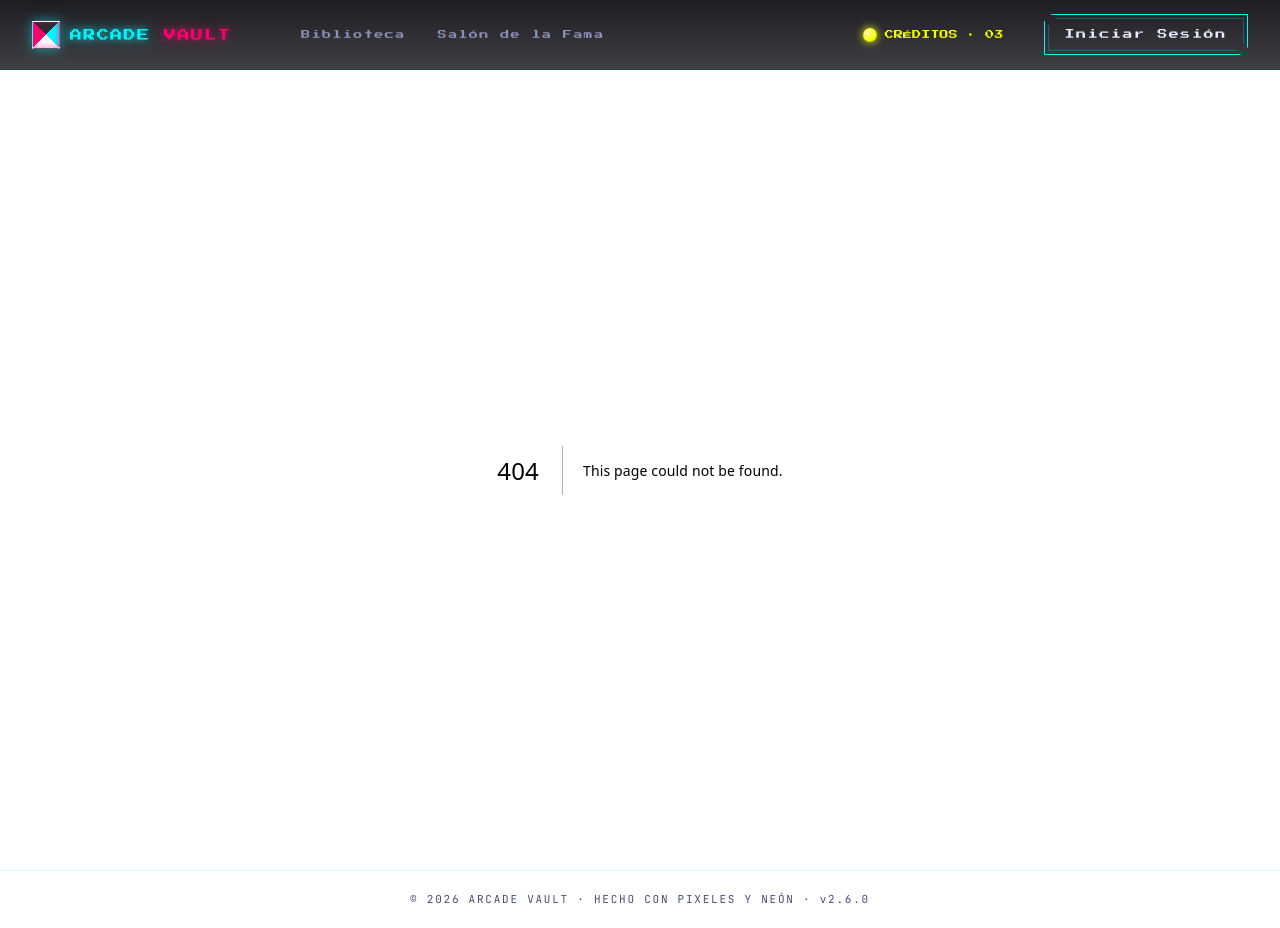
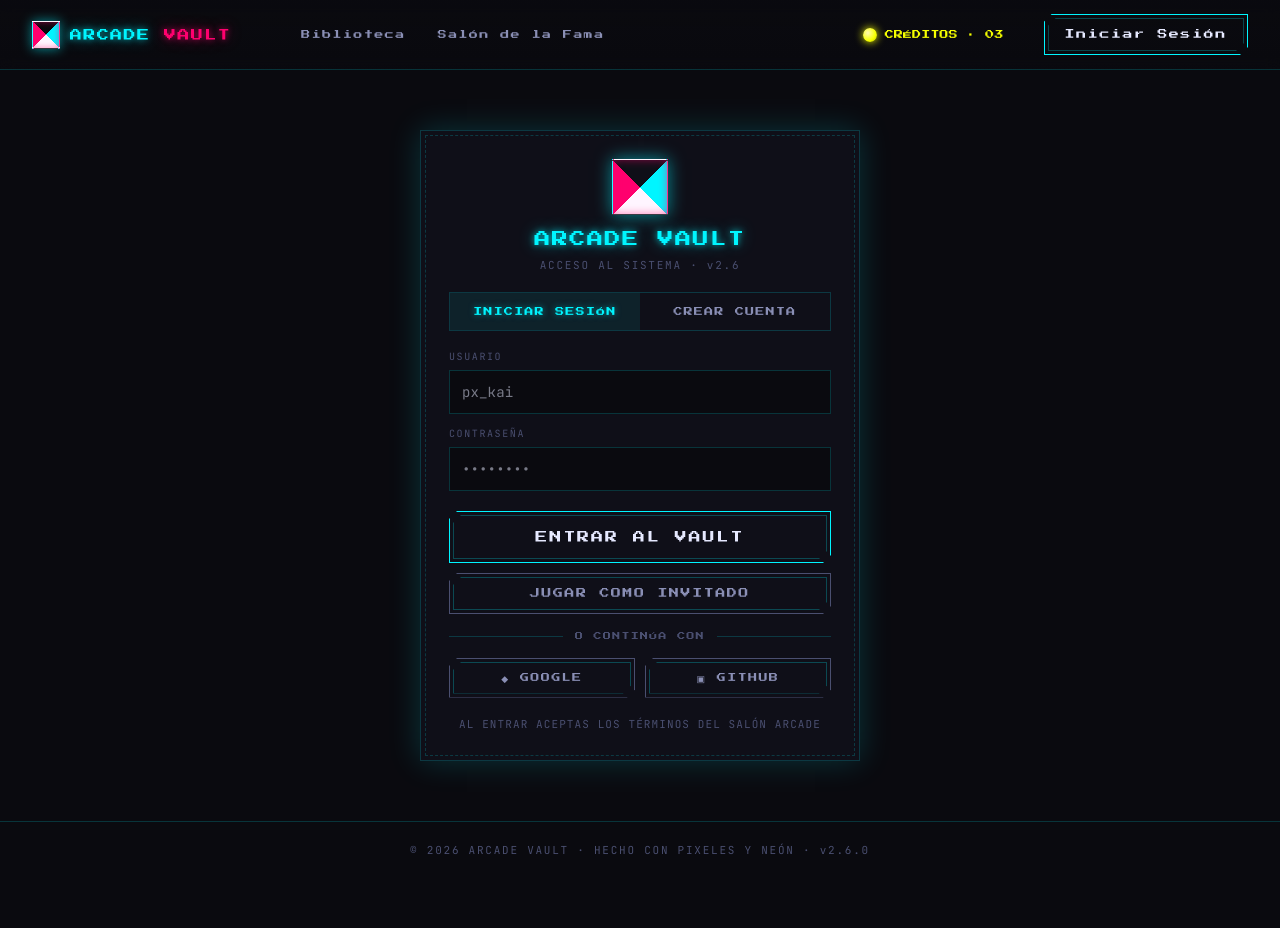
Before and after one commit to sagarkishnani/05-arcade-vault, a Next.js app: page /auth in a window 1280 px wide. Before the commit this address had no page. After the commit the page ends 879 px from the top, so only its background shows below. Built offline with nearby package versions, Linux system fonts and the light colour scheme.

Commit message:
feat. auth page

```diff
--- /dev/null
+++ b/app/auth/page.tsx
@@ -0,0 +1,96 @@
+"use client";
+
+import { useState } from "react";
+import { useRouter } from "next/navigation";
+import { useUser } from "@/context/UserContext";
+
+export default function AuthPage() {
+  const router = useRouter();
+  const { login } = useUser();
+
+  const [tab, setTab] = useState<"in" | "up">("in");
+  const [username, setUsername] = useState("");
+  const [pass, setPass] = useState("");
+  const [email, setEmail] = useState("");
+
+  const submit = (e: React.FormEvent) => {
+    e.preventDefault();
+    login({ name: (username || "PLAYER1").toUpperCase().slice(0, 10) });
+    router.push("/");
+  };
+
+  const playAsGuest = () => {
+    router.push("/");
+  };
+
+  return (
+    <div className="av-auth-wrap fade-in">
+      <div className="auth-card">
+        <div className="auth-header">
+          <div className="mark" />
+          <h2 className="neon-cyan">ARCADE VAULT</h2>
+          <div className="mono" style={{ fontSize: 11, color: "var(--ink-faint)", letterSpacing: "0.16em", marginTop: 6 }}>
+            ACCESO AL SISTEMA · v2.6
+          </div>
+        </div>
+
+        <div className="auth-tabs">
+          <button className={tab === "in" ? "on" : ""} onClick={() => setTab("in")}>
+            INICIAR SESIÓN
+          </button>
+          <button className={tab === "up" ? "on" : ""} onClick={() => setTab("up")}>
+            CREAR CUENTA
+          </button>
+        </div>
+
+        <form onSubmit={submit}>
+          <div className="field">
+            <label>Usuario</label>
+            <input
+              value={username}
+              onChange={(e) => setUsername(e.target.value)}
+              placeholder="px_kai"
+            />
+          </div>
+          {tab === "up" && (
+            <div className="field slide-in">
+              <label>Correo electrónico</label>
+              <input
+                type="email"
+                value={email}
+                onChange={(e) => setEmail(e.target.value)}
+                placeholder="jugador@vault.gg"
+              />
+            </div>
+          )}
+          <div className="field">
+            <label>Contraseña</label>
+            <input
+              type="password"
+              value={pass}
+              onChange={(e) => setPass(e.target.value)}
+              placeholder="••••••••"
+            />
+          </div>
+          <button className="btn lg" type="submit" style={{ width: "100%", marginTop: 8 }}>
+            {tab === "in" ? "ENTRAR AL VAULT" : "CREAR Y JUGAR"}
+          </button>
+        </form>
+
+        <button className="btn ghost" style={{ width: "100%", marginTop: 10 }} onClick={playAsGuest}>
+          JUGAR COMO INVITADO
+        </button>
+
+        <div className="auth-divider">O CONTINÚA CON</div>
+        <div className="social">
+          <button className="btn ghost" type="button">◆  GOOGLE</button>
+          <button className="btn ghost" type="button">▣  GITHUB</button>
+        </div>
+
+        <div style={{ marginTop: 18, textAlign: "center", fontSize: 11, color: "var(--ink-faint)", letterSpacing: "0.1em" }}>
+          AL ENTRAR ACEPTAS LOS TÉRMINOS DEL SALÓN ARCADE
+        </div>
+      </div>
+    </div>
+  );
+}
```
